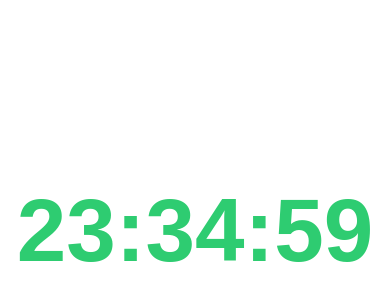
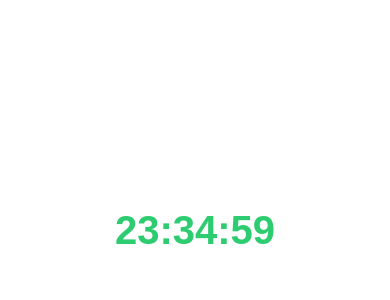
Before and after one commit to khruartem/phenomena, a React (Vite) app: page / in a window 390 px wide. Shown: the part 192-492 px from the top of the page. Built offline with nearby package versions, Linux system fonts and the light colour scheme; a web font is replaced by a local one.

Commit message:
feat:добавлен хук для определения разрешения, адаптив для размера текста

```diff
--- a/package.json
+++ b/package.json
@@ -12,7 +12,8 @@
   "dependencies": {
     "clsx": "^2.1.1",
     "react": "^19.2.0",
-    "react-dom": "^19.2.0"
+    "react-dom": "^19.2.0",
+    "react-responsive": "^10.0.1"
   },
   "devDependencies": {
     "@eslint/js": "^9.39.1",
--- a/src/components/ui/countdown-timer/countdown-timer.module.css
+++ b/src/components/ui/countdown-timer/countdown-timer.module.css
@@ -7,8 +7,16 @@
 .timer {
   color: #2ECC71;
   font-weight: 900;
-  font-size: clamp(2.5rem, 2.5rem + 12.5714vw, 8rem);
   line-height: 100px;
   letter-spacing: 0px;
   text-align: center;
 }
+
+/* Стили для разных разрешений экранов */
+.timer_large {
+  font-size: 128px;
+}
+
+.timer_mobile {
+  font-size: 40px;
+}
--- a/src/components/ui/countdown-timer/countdown-timer.tsx
+++ b/src/components/ui/countdown-timer/countdown-timer.tsx
@@ -1,13 +1,26 @@
 import type { FC } from "react";
+import clsx from "clsx";
 
 import type { TCountdownTimerUIProps } from "./types";
+
+import { useMedia } from "../../../hooks/useMedia";
 
 import styles from "./countdown-timer.module.css";
 
 export const CountdownTimerUI: FC<TCountdownTimerUIProps> = ({ timeLeft }) => {
+  const { isLarge, isMobile } = useMedia();
+
   return (
     <div className={styles.wrapper}>
-      <h1 className={styles.timer}>{timeLeft}</h1>
+      <h1
+        className={clsx(
+          styles.timer,
+          isLarge && styles.timer_large,
+          isMobile && styles.timer_mobile,
+        )}
+      >
+        {timeLeft}
+      </h1>
     </div>
   );
 };
--- /dev/null
+++ b/src/hooks/useMedia.tsx
@@ -0,0 +1,6 @@
+import { useMediaQuery } from "react-responsive";
+
+export const useMedia = () => ({
+  isLarge: useMediaQuery({ minWidth: 894 }),
+  isMobile: useMediaQuery({ maxWidth: 893.9 }),
+});
```
Also changed, not shown: 1 other file (tests, documents, lock files or other folders).
